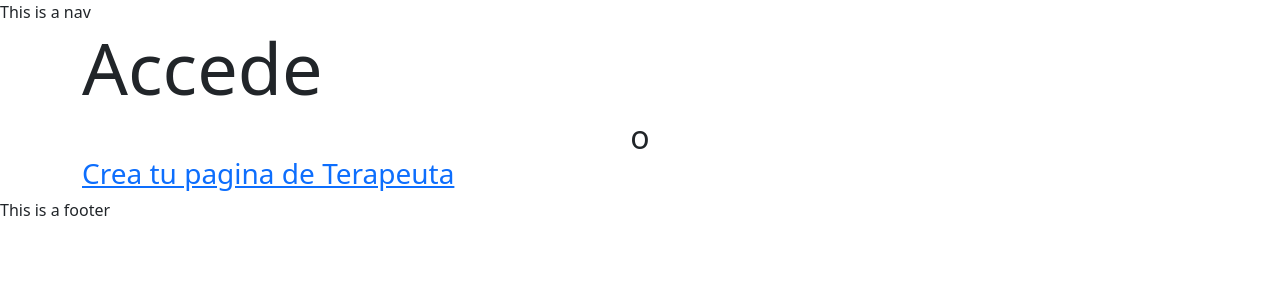
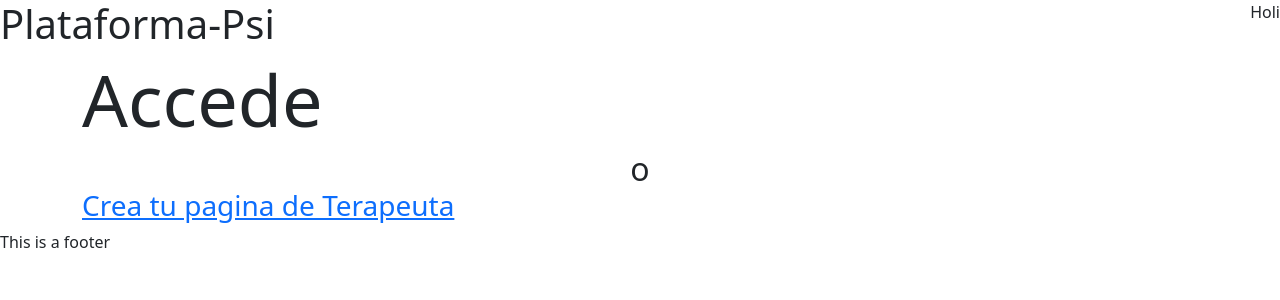
Before and after one commit to csancheze/Plataforma-Psi, a React (Create React App) app in the folder client/: page / in a window 1280 px wide. Shown: the top 300 px of the page. Built offline with nearby package versions, Linux system fonts and the light colour scheme; no server answers.

Commit message:
testing front end header

```diff
--- a/client/src/components/Nav.js
+++ b/client/src/components/Nav.js
@@ -1,8 +1,35 @@
+import { useQuery } from "@apollo/client";
 import React from "react";
+import { useParams } from "react-router-dom";
+import { QUERY_ME_TERAPEUTA, TERAPEUTA } from "../utils/queries";
 
 const Nav = () => {
+    const { terapeutaId } = useParams();
+
+    const {loading, data} = useQuery(
+        terapeutaId ? TERAPEUTA : QUERY_ME_TERAPEUTA, {
+            variables: {_id: terapeutaId}
+        }
+    );
+
+    const nombre = data?.me || data?.terapeuta || {};
+
+    if (loading) {
+        return <div>Loading...</div>
+    }
+
+
     return (
-        <div>This is a nav</div>
+        <header className="w-100 d-flex justify-content-between">
+            {( nombre.nombre? (
+                <h1>Psic. {nombre.nombre} </h1>
+            ) : (
+                <h1>Plataforma-Psi</h1>
+            ) )}
+            <nav>
+                Holi
+            </nav>
+        </header>
     )
 }
 
```
